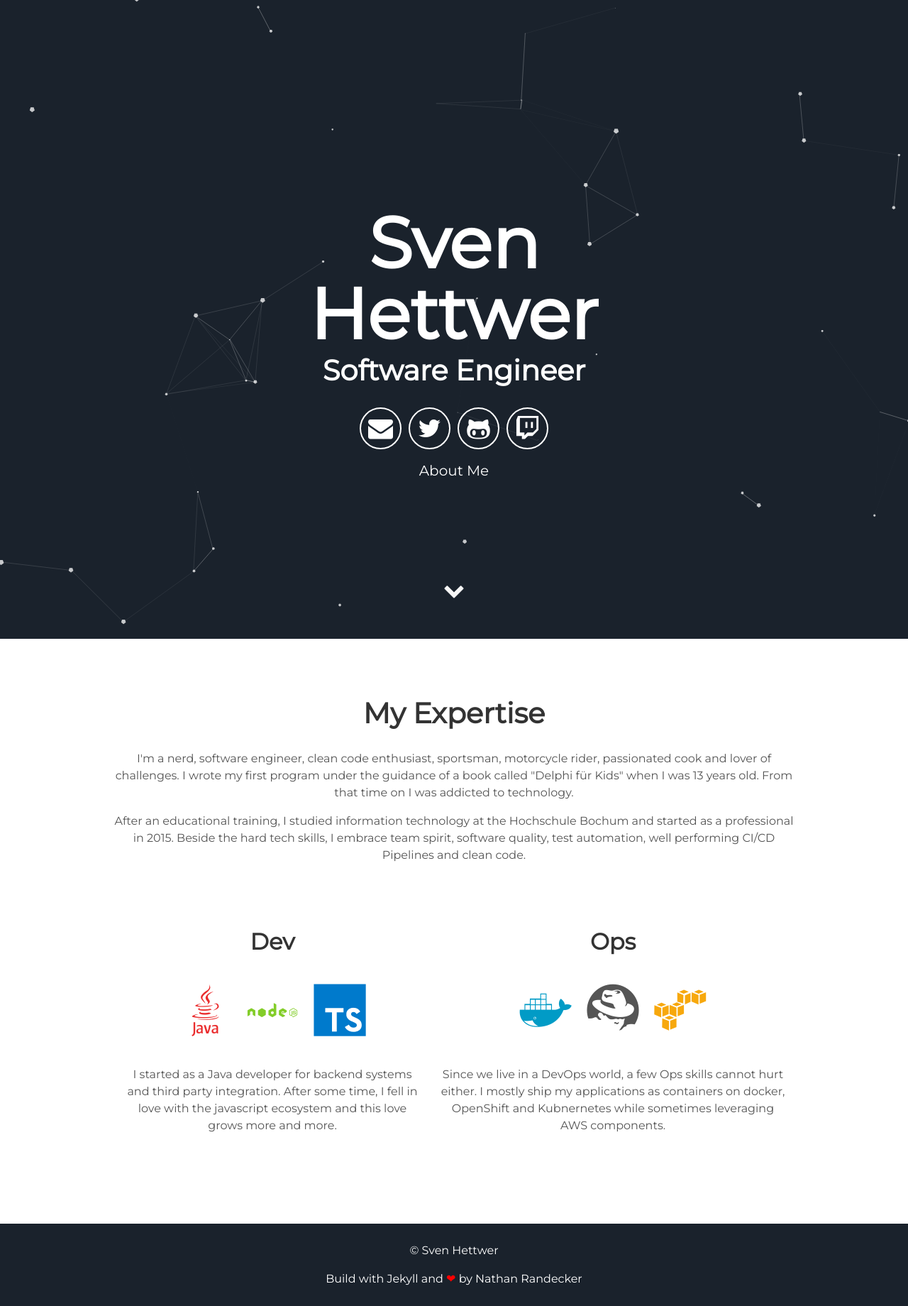
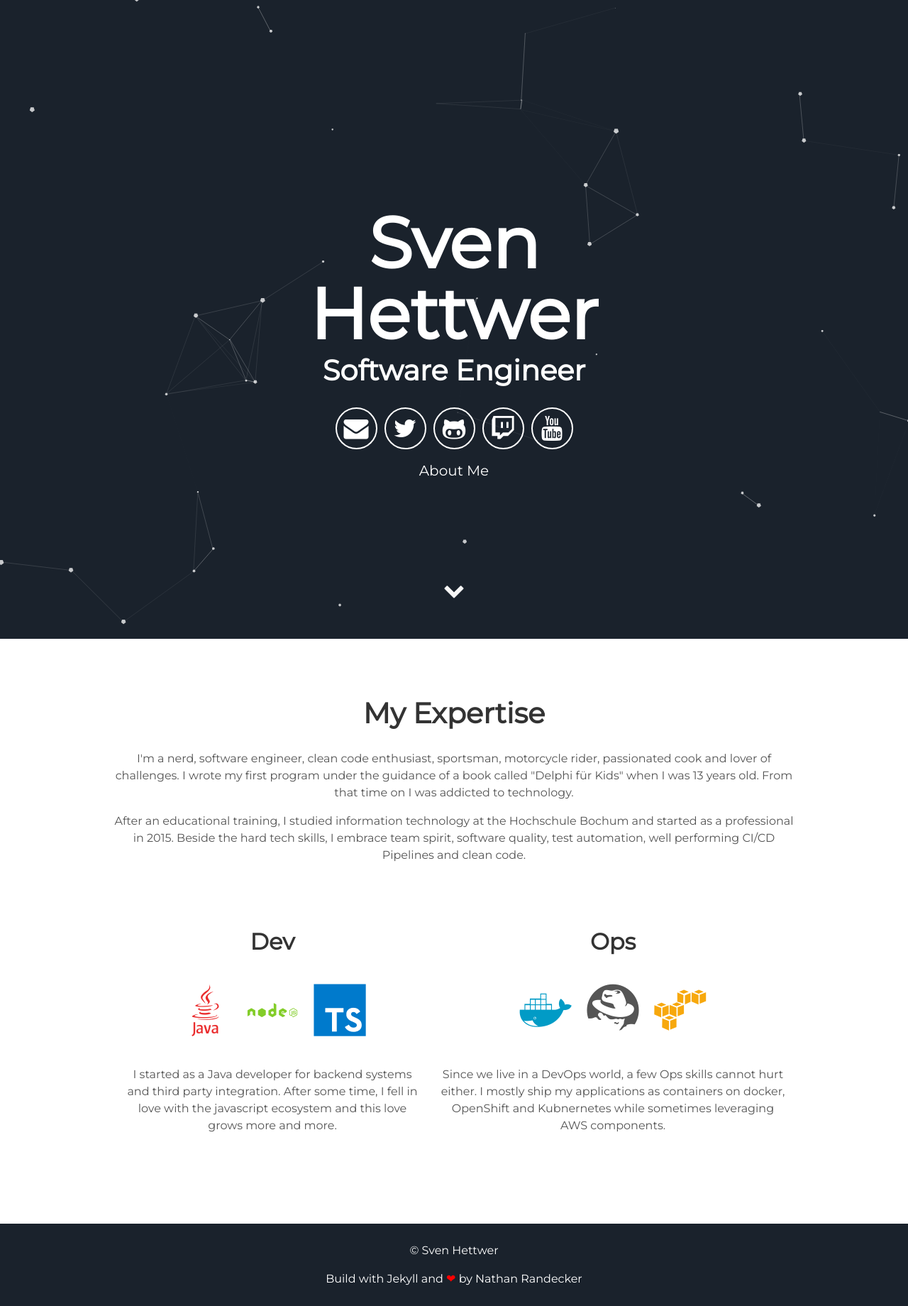
Before and after one commit to svettwer/svettwer.github.io, a Jekyll site: the page built from index.markdown, in a window 1280 px wide. Shown: the whole page at 71% size. Built offline with Jekyll 4.4.1, drawn with Linux system fonts in a browser that asks for light colours.

Commit message:
Added youtube icon

```diff
--- a/_config.yml
+++ b/_config.yml
@@ -11,6 +11,7 @@ email: sven.hettwer@web.de
 twitter_username: SvenHettwer
 github_username:  svettwer
 twitch_username:  svettwer
+youtube_channel:  https://www.youtube.com/channel/UCC4ivZkPVDyFeuq_UgF2WsQ
 
 # Google-analytics
 google-analytics:
--- a/_includes/header.html
+++ b/_includes/header.html
@@ -9,6 +9,7 @@
         <a aria-label="My Twitter" target="_blank" href="https://twitter.com/{{site.twitter_username}}"><i class="icon fa fa-twitter" aria-hidden="true"></i></a>
         <a aria-label="My Github" target="_blank" href="https://github.com/{{site.github_username}}"><i class="icon fa fa-github-alt" aria-hidden="true"></i></a>
         <a aria-label="My Twitch" target="_blank" href="https://twitch.com/{{site.twitch_username}}"><i class="icon fa fa-twitch" aria-hidden="true"></i></a>
+          <a aria-label="My YouTube" target="_blank" href="{{site.youtube_channel}}"><i class="icon fa fa-youtube" aria-hidden="true"></i></a>
       </div>
       <div class="header-links">
         <a class="link" href="#about" data-scroll>About Me</a>
```
